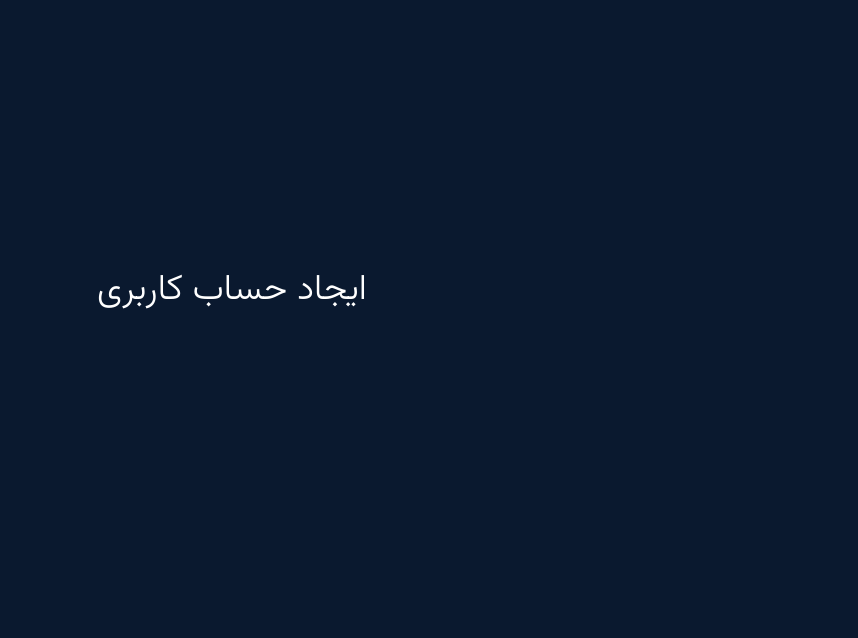
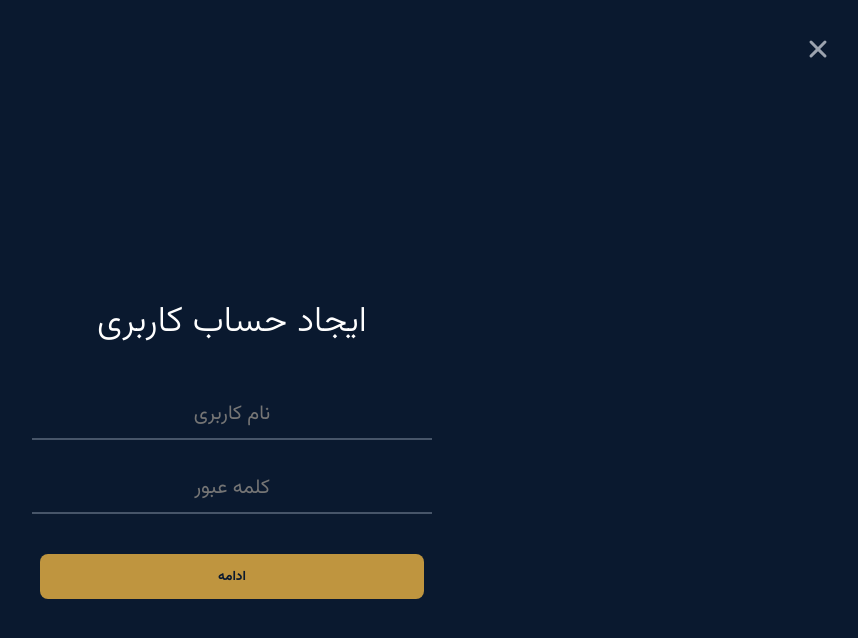
Before and after one commit to arianzahedi/myacad.ir-frontend, a Next.js app: page / in a window 1280 px wide. Both pictures are taken after a click on the element "ثبت‌نام". Shown: the top 638 px of the page, without its empty margins (408-1266 px from the left). Built offline with nearby package versions, Linux system fonts and the light colour scheme.

Commit message:
refactor: Simplify homepage animation logic for stability

```diff
--- a/src/app/HomePage.module.css
+++ b/src/app/HomePage.module.css
@@ -1,54 +1,63 @@
-/* src/app/HomePage.module.css - Updated */
+/* src/app/HomePage.module.css - Simplified & Corrected */
 
-/* ... .container, .initialView, .rectButton ... (these are the same) */
-.container { position: relative; display: flex; min-height: 100vh; flex-direction: column; align-items: center; justify-content: center; background-color: #0A192F; color: #FFFFFF; padding: 2rem; overflow: hidden; }
-.initialView { display: flex; gap: 2rem; align-items: center; justify-content: center; }
-.rectButton { display: flex; flex-direction: column; align-items: center; justify-content: center; gap: 1rem; width: 12rem; height: 12rem; border: 2px solid #475569; border-radius: 12px; cursor: pointer; color: #D1D5DB; transition: all 0.3s ease-in-out; }
-.rectButton:hover { border-color: #BF953F; transform: translateY(-5px); color: #BF953F; }
-
-/* ... .modalContainer, .modalContent ... (these are the same) */
-.modalContainer { position: fixed; display: flex; align-items: center; justify-content: center; background-color: #0A192F; border-radius: 12px; visibility: hidden; opacity: 0; z-index: 50; overflow: hidden; }
-.modalContent { opacity: 0; visibility: hidden; width: 100%; height: 100%; display: flex; align-items: center; justify-content: center; }
-
-/* --- NEW STYLES START HERE --- */
-.navButton {
-  position: absolute;
-  top: 2rem;
-  left: 2rem;
-  background: none;
-  border: none;
-  cursor: pointer;
-  z-index: 60;
-  width: 32px;
-  height: 32px;
-  opacity: 0; /* Initially hidden, will be animated by GSAP */
-  visibility: hidden;
+.container {
+  position: relative;
+  display: flex;
+  min-height: 100vh;
+  flex-direction: column;
+  align-items: center;
+  justify-content: center;
+  background-color: #0A192F;
+  color: #FFFFFF;
+  padding: 2rem;
+  overflow: hidden;
 }
 
-.navButton svg {
-  position: absolute; /* Stack icons on top of each other */
+/* This is a container for each step/view of the form */
+.viewContainer {
+  position: absolute;
   top: 0;
   left: 0;
   width: 100%;
   height: 100%;
+  display: flex;
+  flex-direction: column;
+  align-items: center;
+  justify-content: center;
+  transition: opacity 0.5s ease-in-out;
+}
+
+.visible {
+  opacity: 1;
+  pointer-events: auto;
+}
+
+.hidden {
+  opacity: 0;
+  pointer-events: none;
+}
+
+/* --- Navigation Buttons --- */
+.navButton {
+  position: absolute;
+  background: none;
+  border: none;
+  cursor: pointer;
+  z-index: 10;
   color: #9CA3AF; /* gray-400 */
   transition: color 0.2s ease-in-out;
 }
-
-.navButton:hover svg {
+.navButton:hover {
   color: #FFFFFF;
 }
 
-.visibleNav {
-  opacity: 1;
-  visibility: visible;
-}
-/* --- NEW STYLES END HERE --- */
+.closeButton { top: 2rem; right: 2rem; }
+.backButton { top: 2rem; left: 2rem; display: flex; align-items: center; gap: 0.5rem; font-size: 1rem; }
 
-/* ... .form, .title, .inputField, .button ... (these are the same) */
+/* --- Form and other elements --- */
 .form { display: flex; flex-direction: column; align-items: center; gap: 1.5rem; text-align: center; }
 .title { font-size: 2.25rem; font-weight: 300; margin-bottom: 1rem; }
-.inputField { background-color: transparent; border: none; border-bottom: 2px solid #475569; text-align: center; font-size: 1.25rem; padding: 0.5rem; outline: none; transition: all 0.3s; width: 24rem; }
+.inputField { background: transparent; border: none; border-bottom: 2px solid #475569; text-align: center; font-size: 1.25rem; padding: 0.5rem; outline: none; transition: all 0.3s; width: 24rem; }
 .inputField:focus { border-color: #BF953F; transform: scale(1.05); }
 .button { margin-top: 1rem; color: #0A192F; font-weight: bold; padding: 0.75rem 1rem; border-radius: 8px; background-color: #BF953F; transition: opacity 0.3s; width: 24rem; border: none; cursor: pointer; }
 .button:hover { opacity: 0.9; }
--- a/src/app/page.tsx
+++ b/src/app/page.tsx
@@ -1,4 +1,4 @@
-// src/app/page.tsx - Final Corrected Version
+// src/app/page.tsx - Simplified & Corrected
 'use client';
 
 import { useState, useRef } from 'react';
@@ -12,67 +12,17 @@ type View = 'initial' | 'login' | 'signup' | 'confirm_experience' | 'enter_name'
 
 export default function HomePage() {
   const [view, setView] = useState<View>('initial');
-
-  const signupButtonRef = useRef<HTMLDivElement>(null);
-  const loginButtonRef = useRef<HTMLDivElement>(null);
-  const modalRef = useRef<HTMLDivElement>(null);
-  const modalContentRef = useRef<HTMLDivElement>(null);
-
-  const navButtonRef = useRef<HTMLButtonElement>(null);
-  const closeIconRef = useRef<HTMLDivElement>(null);
-  const backIconRef = useRef<HTMLDivElement>(null);
+  const containerRef = useRef(null);
 
   useGSAP(() => {
-    // --- Animation Logic is now centralized and simpler ---
-
-    // 1. Animate the modal container expanding
-    const animateModal = (originRef: React.RefObject<HTMLDivElement>) => {
-      if (!originRef.current || !modalRef.current) return;
-      const originRect = originRef.current.getBoundingClientRect();
-      gsap.fromTo(modalRef.current,
-        { top: originRect.top, left: originRect.left, width: originRect.width, height: originRect.height, borderRadius: "12px" },
-        { duration: 0.7, autoAlpha: 1, top: 0, left: 0, width: '100vw', height: '100vh', borderRadius: "0px", ease: 'expo.inOut' }
+    // Animate elements of the currently active view
+    if (view !== 'initial') {
+      gsap.fromTo(`.${styles.visible} > *`,
+        { opacity: 0, y: 20 },
+        { opacity: 1, y: 0, stagger: 0.1, delay: 0.3, ease: 'power2.out' }
       );
-    };
-
-    // 2. Animate the content inside the modal
-    const animateContent = (targetClass: string) => {
-      // First, make the container visible, then animate children
-      gsap.set(modalContentRef.current, { autoAlpha: 1 });
-      gsap.from(targetClass, { delay: 0.5, y: 30, opacity: 0, stagger: 0.1, ease: "power2.out" });
     }
-
-    // 3. Trigger animations based on the current view
-    switch (view) {
-      case 'signup':
-        animateModal(signupButtonRef);
-        animateContent(".form-element");
-        break;
-      case 'login':
-        animateModal(loginButtonRef);
-        animateContent(".form-element");
-        break;
-      case 'confirm_experience':
-        animateContent(".confirm-element");
-        break;
-      case 'enter_name':
-        animateContent(".name-element");
-        break;
-    }
-
-    // --- Navigation Button Morphing Animation ---
-    const isFirstStep = view === 'login' || view === 'signup';
-    const isSecondStepOrLater = view === 'confirm_experience' || view === 'enter_name';
-    gsap.to(closeIconRef.current, { duration: 0.3, autoAlpha: isFirstStep ? 1 : 0, rotation: isFirstStep ? 0 : 90 });
-    gsap.to(backIconRef.current, { duration: 0.3, autoAlpha: isSecondStepOrLater ? 1 : 0, rotation: isSecondStepOrLater ? 0 : -90 });
-
-  }, { dependencies: [view] });
-
-  const handleClose = () => {
-    gsap.to(modalRef.current, {
-      duration: 0.5, autoAlpha: 0, ease: 'expo.in', onComplete: () => setView('initial')
-    });
-  };
+  }, { dependencies: [view], scope: containerRef });
 
   const getPreviousView = (): View => {
       if (view === 'enter_name') return 'confirm_experience';
@@ -80,72 +30,66 @@ export default function HomePage() {
       return 'initial';
   };
 
-  const handleNavClick = () => {
-    if (view === 'login' || view === 'signup') {
-      handleClose();
-    } else {
-      gsap.to(modalContentRef.current, { duration: 0.3, autoAlpha: 0, onComplete: () => setView(getPreviousView()) });
-    }
-  };
+  return (
+    <main className={styles.container} ref={containerRef}>
 
-  return (
-    <main className={styles.container}>
-      {/* --- Initial View --- */}
-      <div className={styles.initialView}>
-        <div ref={signupButtonRef} onClick={() => setView('signup')} className={styles.rectButton}>
+      {/* --- Initial View (Always in the background) --- */}
+      <div className={`${styles.viewContainer} ${view === 'initial' ? styles.visible : styles.hidden}`}>
+        <div className="flex gap-12">
+          <div onClick={() => setView('signup')} className={styles.rectButton}>
             <FaUserPlus size={40} /> <span>ثبت‌نام</span>
           </div>
-        <div ref={loginButtonRef} onClick={() => setView('login')} className={styles.rectButton}>
+          <div onClick={() => setView('login')} className={styles.rectButton}>
             <FaLock size={40} /> <span>ورود</span>
           </div>
         </div>
+      </div>
 
-      {/* --- The Expanding Modal Container --- */}
-      <div ref={modalRef} className={styles.modalContainer}>
-        <button ref={navButtonRef} onClick={handleNavClick} className={`${styles.navButton} ${view !== 'initial' ? styles.visibleNav : ''}`}>
-          <div ref={closeIconRef}><IoClose size={32} /></div>
-          <div ref={backIconRef}><IoArrowBack size={32} /></div>
-        </button>
+      {/* --- Login View --- */}
+      <div className={`${styles.viewContainer} ${view === 'login' ? styles.visible : styles.hidden}`}>
+        <button onClick={() => setView('initial')} className={`${styles.navButton} ${styles.closeButton}`}><IoClose size={32} /></button>
+        <div className={styles.form}>
+            <h2 className={styles.title}>ورود به حساب کاربری</h2>
+            <input type="text" placeholder="نام کاربری" className={styles.inputField} />
+            <input type="password" placeholder="کلمه عبور" className={styles.inputField} />
+            <button className={styles.button}>ورود</button>
+        </div>
+      </div>
 
-        <div ref={modalContentRef} className={styles.modalContent}>
+      {/* --- Signup View --- */}
+      <div className={`${styles.viewContainer} ${view === 'signup' ? styles.visible : styles.hidden}`}>
+         <button onClick={() => setView('initial')} className={`${styles.navButton} ${styles.closeButton}`}><IoClose size={32} /></button>
+         <div className={styles.form}>
+            <h2 className={styles.title}>ایجاد حساب کاربری</h2>
+            <input type="text" placeholder="نام کاربری" className={styles.inputField} />
+            <input type="password" placeholder="کلمه عبور" className={styles.inputField} />
+            <button onClick={() => setView('confirm_experience')} className={styles.button}>ادامه</button>
+        </div>
+      </div>
 
-          {/* We use classNames to group elements for GSAP to animate */}
-          {view === 'login' && (
+      {/* --- Confirm Experience View --- */}
+      <div className={`${styles.viewContainer} ${view === 'confirm_experience' ? styles.visible : styles.hidden}`}>
+         <button onClick={() => setView('initial')} className={`${styles.navButton} ${styles.closeButton}`}><IoClose size={32} /></button>
+         <button onClick={() => setView(getPreviousView())} className={`${styles.navButton} ${styles.backButton}`}><IoArrowBack size={24} /> بازگشت</button>
          <div className={styles.form}>
-              <h2 className={`${styles.title} form-element`}>ورود به حساب کاربری</h2>
-              <input type="text" placeholder="نام کاربری" className={`${styles.inputField} form-element`} />
-              <input type="password" placeholder="کلمه عبور" className={`${styles.inputField} form-element`} />
-              <button className={`${styles.button} form-element`}>ورود</button>
-            </div>
-          )}
-
-          {view === 'signup' && (
-            <div className={styles.form}>
-              <h2 className={`${styles.title} form-element`}>ایجاد حساب کاربری</h2>
-              <input type="text" placeholder="نام کاربری" className={`${styles.inputField} form-element`} />
-              <input type="password" placeholder="کلمه عبور" className={`${styles.inputField} form-element`} />
-              <button onClick={() => gsap.to(modalContentRef.current, {duration: 0.3, autoAlpha: 0, onComplete: () => setView('confirm_experience')})} className={`${styles.button} form-element`}>ادامه</button>
-            </div>
-          )}
-
-          {view === 'confirm_experience' && (
-            <div className={styles.form}>
-              <h2 className={`${styles.title} confirm-element`}>آماده‌ای تا با هم یک تجربه جدید خلق کنیم؟</h2>
-              <button onClick={() => gsap.to(modalContentRef.current, {duration: 0.3, autoAlpha: 0, onComplete: () => setView('enter_name')})} className={`${styles.button} w-auto px-8 flex items-center justify-center gap-3 text-2xl confirm-element`}>
+            <h2 className={styles.title}>آماده‌ای تا با هم یک تجربه جدید خلق کنیم؟</h2>
+            <button onClick={() => setView('enter_name')} className={`${styles.button} w-auto px-8 flex items-center justify-center gap-3 text-2xl`}>
                 بریم <FaArrowRight />
             </button>
         </div>
-          )}
+      </div>
 
-          {view === 'enter_name' && (
+      {/* --- Enter Name View --- */}
+      <div className={`${styles.viewContainer} ${view === 'enter_name' ? styles.visible : styles.hidden}`}>
+         <button onClick={() => setView('initial')} className={`${styles.navButton} ${styles.closeButton}`}><IoClose size={32} /></button>
+         <button onClick={() => setView(getPreviousView())} className={`${styles.navButton} ${styles.backButton}`}><IoArrowBack size={24} /> بازگشت</button>
          <div className={styles.form}>
-              <h2 className={`${styles.title} name-element`}>نام و نام خانوادگی خود را وارد کنید</h2>
-              <input type="text" placeholder="مثال: ایلان ماسک" className={`${styles.inputField} name-element`} />
-              <button className={`${styles.button} name-element`}>ادامه</button>
-            </div>
-          )}
+            <h2 className={styles.title}>نام و نام خانوادگی خود را وارد کنید</h2>
+            <input type="text" placeholder="مثال: ایلان ماسک" className={styles.inputField} />
+            <button className={styles.button}>ادامه</button>
         </div>
       </div>
+
     </main>
   );
 }
```
Lines whose indentation alone changed are shown as unchanged.
